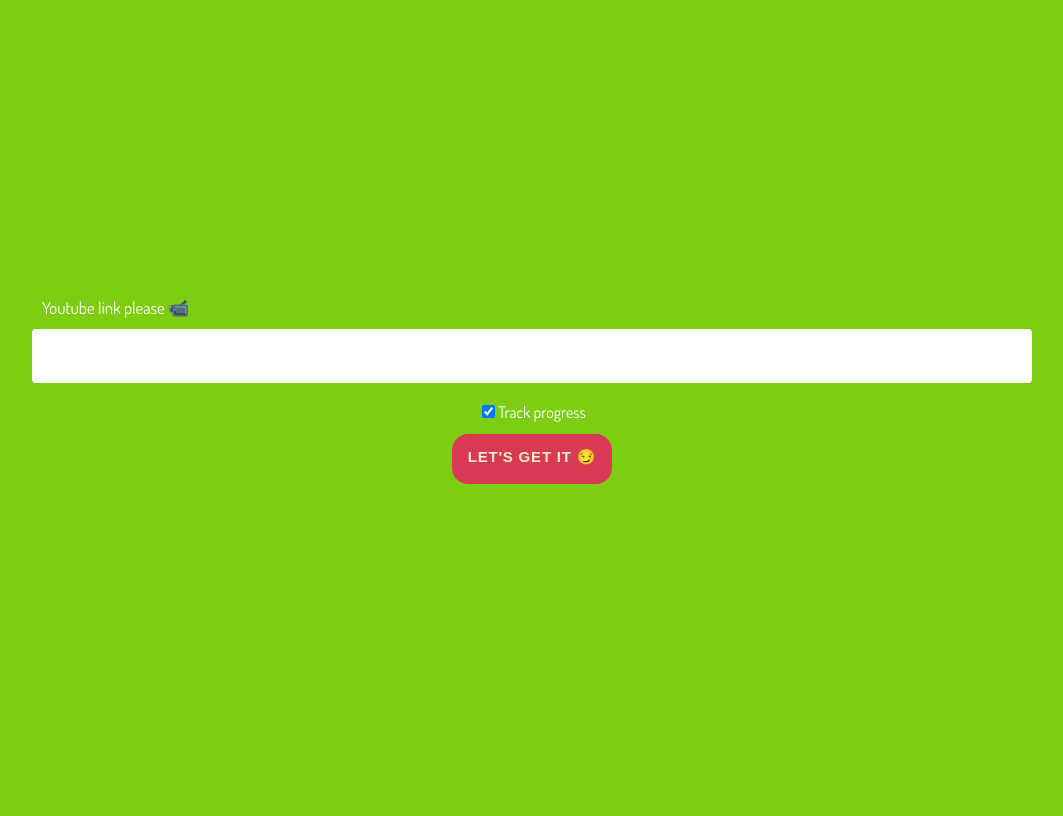
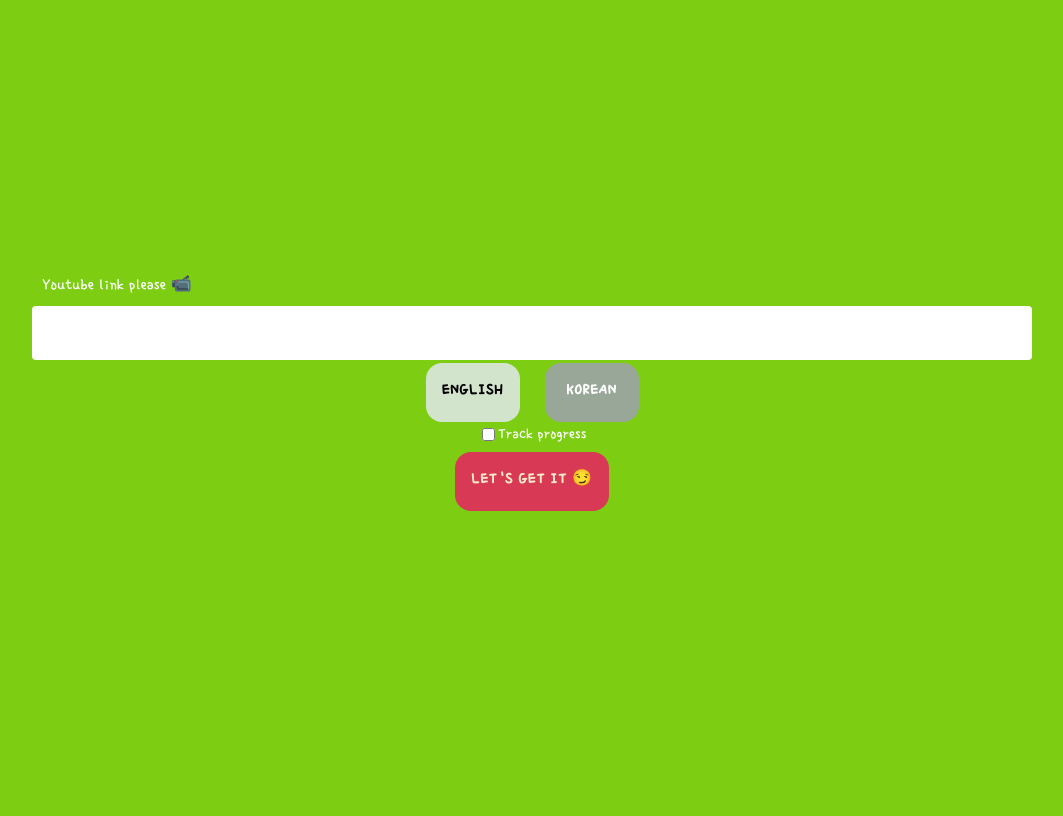
Before and after one commit to ishkining/ultimate_languge_learner, a Flask app: page / in a window 1280 px wide. Shown: the whole page, without its empty margins (116-1179 px from the left). Run offline with Flask 2, Linux system fonts and the light colour scheme.

Commit message:
fix bug with the same words a bit and add option to choose languages

```diff
--- a/app.py
+++ b/app.py
@@ -26,7 +26,9 @@ def learn_video():
         if request.values['inputText'] is not None:
             print('Hi have a good day!')
             url_for_learning_languages = request.values['inputText'].split('=')[1].split('&')[0]
-            dict_of_words = find_srt(url_for_learning_languages)
+            dict_of_words = find_srt(url_for_learning_languages,
+                                     request.values['my_language'],
+                                     request.values['learning_language'])
             learning_language_list = dict_of_words['learning_language']
             my_language_array = dict_of_words['my_language']
             keep_tracking_progress = request.values['track-progress'] == 'on'
@@ -44,8 +46,9 @@ def learn_video():
         if is_url_empty:
             return redirect(url_for(''))
 
-        shuffled_words_array = random.sample(learning_language_list[search_part()]["text"].split(' '),
-                                             len(learning_language_list[search_part()]["text"].split(' ')))
+        words_array = learning_language_list[search_part()]["text"].split(' ')
+        shuffled_words_array = random.sample([(words_array[order], order) for order in range(len(words_array))],
+                                             len(words_array))
         return render_template('learn_video.html', learning_language_array=learning_language_list, part=search_part(),
                                url=url_for_learning_languages, shuffled_words_array=shuffled_words_array,
                                my_language_array=my_language_array)
--- a/pixela_progress.py
+++ b/pixela_progress.py
@@ -25,10 +25,10 @@ def get_progress():
     try:
         result = str(int(get_response.json()['quantity']) + 1)
         print("Getting pixela is easy")
+        return result
     except KeyError:
-        result = None
-    finally:
-        return result
+        print("Getting pixela is hard")
+        return get_progress()
 
 
 def update_progress():
--- a/static/styles/home.css
+++ b/static/styles/home.css
@@ -1,5 +1,8 @@
 @import url('https://fonts.googleapis.com/css?family=Dosis');
-
+@font-face {
+  font-family: "Single Day";
+  src: url('../fonts/SingleDay-Regular.ttf') format('truetype');
+}
 :root {
   /* generic */
   --gutterSm: 0.4rem;
@@ -10,7 +13,7 @@
   --colorPrimary400: #7DCE13;
   --colorPrimary600: #EAE509;
   --colorPrimary800: #5BB318;
-  --fontFamily: "Dosis", sans-serif;
+  --fontFamily: "Single Day", sans-serif;
   --fontSizeSm: 1.2rem;
   --fontSizeMd: 1.6rem;
   --fontSizeLg: 2.1rem;
@@ -155,9 +158,33 @@ body {
     display: flex;
     justify-content: center;
     align-items: center;
+    font-family: var(--fontFamily);
+    font-size: var(--fontSizeMd);
+    line-height: var(--lineHeightMd);
+}
+
+.select-container{
+    width: 1000px;
+    height: 45px;
+    display: flex;
+    justify-content: center;
+    align-items: center;
+
+}
+
+#my_language {
+    background-color: #D3E4CD;
+    color: black;
+    margin-right: 25px;
+}
+
+#learning_language{
+    background-color: #99A799;
+    color: white;
 }
 
 .button-sumbit {
+    appearance:none;
     background-color: #D83A56;
     border: solid transparent;
     border-radius: 16px;
@@ -185,6 +212,9 @@ body {
     vertical-align: middle;
     white-space: nowrap;
     width: auto;
+    font-family: var(--fontFamily);
+    font-size: var(--fontSizeMd);
+    line-height: var(--lineHeightMd);
 }
 
 .button-sumbit:after {
--- a/templates/home.html
+++ b/templates/home.html
@@ -14,15 +14,21 @@
                 <input type="text" id="inputText" name="inputText" class="Input-text">
                 <label for="inputText" class="Input-label">Youtube link please 📹</label>
             </div>
-{#            <div class="item">#}
-{#              <div class="toggle-pill-color">#}
-{#                <input type="checkbox" id="pill3" name="check">#}
-{#                <label for="pill3">Track progress</label>#}
-{##}
-{#              </div>#}
-{#            </div>#}
+            <div class="select-container">
+                <select name="my_language" id="my_language" class="button-sumbit">
+                    <option value="en">English</option>
+                    <option value="ru">Russian</option>
+                    <option value="ko">Korean</option>
+                </select>
+                <select name="learning_language" id="learning_language" class="button-sumbit">
+                    <option value="ko">Korean</option>
+                    <option value="en">English</option>
+                    <option value="ru">Russian</option>
+                </select>
+            </div>
+
             <div class="checkbox">
-                <input type="checkbox" id="track-progress" name="track-progress" checked>
+                <input type="checkbox" id="track-progress" name="track-progress">
                 <label for="track-progress">Track progress</label>
             </div>
 
```
Also changed, not shown: get_str.py (+6 -4 lines), templates/learn_video.html (+8 -10 lines).
